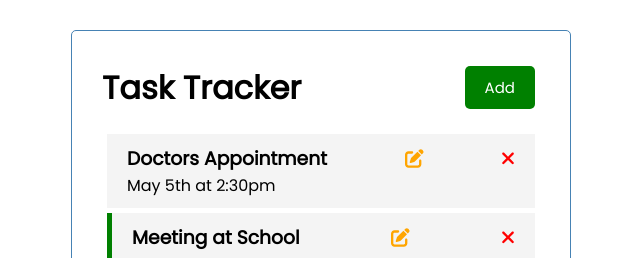
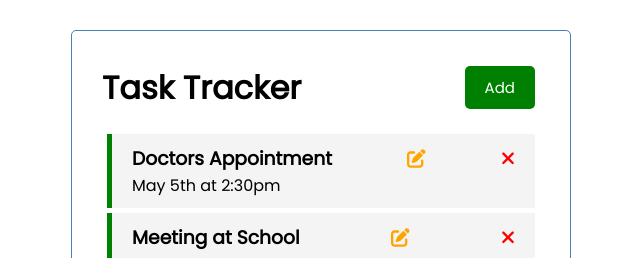
Before and after one commit to jullyannemontinola/lab3-angular-todo, an Angular app: page / in a window 1280 px wide. Shown: the top 258 px of the page, without its empty margins (319-959 px from the left). Built offline with nearby package versions, Linux system fonts and the light colour scheme; data requests are answered from the project's data file.

Commit message:
[Fix] Edit Feature Updates Database

```diff
--- a/db.json
+++ b/db.json
@@ -4,7 +4,7 @@
       "id": "1",
       "text": "Doctors Appointment",
       "day": "May 5th at 2:30pm",
-      "reminder": false
+      "reminder": true
     },
     {
       "id": "2",
--- a/src/app/components/tasks/tasks.component.html
+++ b/src/app/components/tasks/tasks.component.html
@@ -4,4 +4,5 @@
   [task]="task"
   (onDeleteTask)="deleteTask(task)"
   (onToggleReminder)="toggleReminder(task)"
+  (onUpdateTask)="updateTask($event)"
 ></app-task-item>
--- a/src/app/components/tasks/tasks.component.ts
+++ b/src/app/components/tasks/tasks.component.ts
@@ -41,7 +41,7 @@ export class TasksComponent implements OnInit{
 
   updateTask(updatedTask: Task) {
     this.taskService.updateTask(updatedTask).subscribe((task) => {
-      this.tasks = this.tasks.map((t) => (t.id == task.id ? task : t)); // Loose comparison for type mismatch
+      this.tasks = this.tasks.map((t) => (t.id == task.id ? task : t));
     });
   }
 
--- a/src/app/services/task.service.ts
+++ b/src/app/services/task.service.ts
@@ -13,7 +13,7 @@ const httpOptions = {
   providedIn: 'root'
 })
 export class TaskService {
-  private apiUrl = 'http://localhost:5000/tasks';
+  private apiUrl = 'http://localhost:3000/tasks';
 
   constructor(private http: HttpClient) { }
 
```
Also changed, not shown: src/app/app.module.ts (added).
